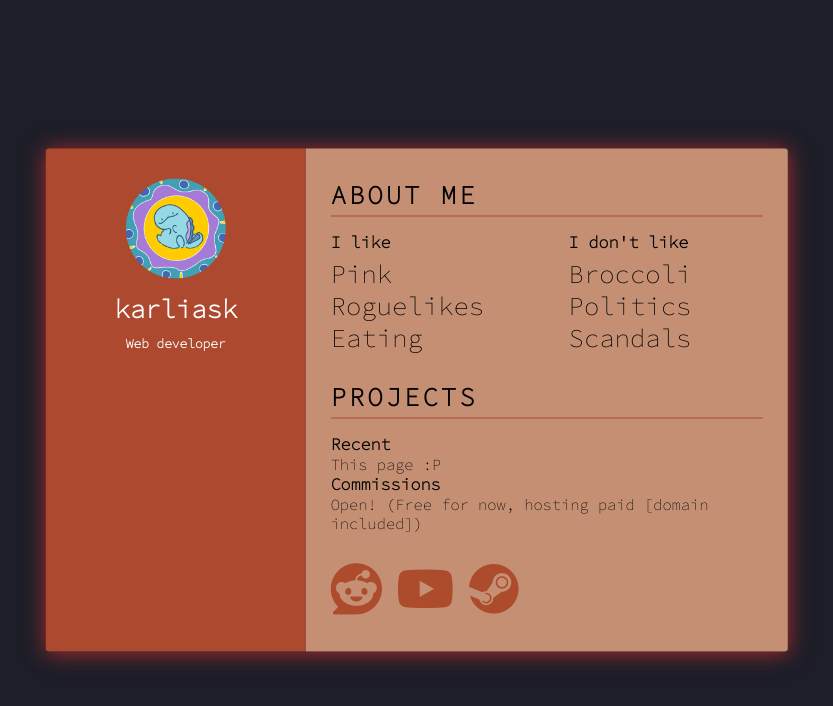
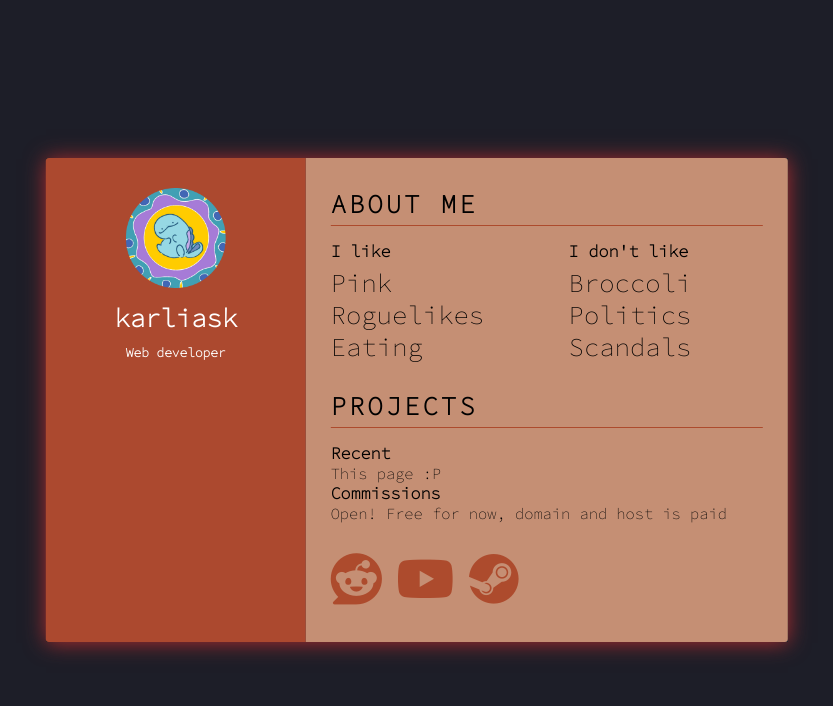
Before and after one commit to karliask/karliask, a plain HTML site: page index.html in a window 1280 px wide. Shown: the whole page, without its empty margins (223-1056 px from the left). Drawn offline with Linux system fonts and the light colour scheme.

Commit message:
Add files via upload

```diff
--- a/index.html
+++ b/index.html
@@ -46,7 +46,7 @@
                         </div>
                         <div class="data">
                         <h4 style="font-size:1.3vw">Commissions</h4>
-                            <p style="font-size:1.2vw">Open! (Free for now, hosting paid [domain included])</p>
+                            <p style="font-size:1.2vw">Open! Free for now, domain and host is paid</p>
                     </div>
                     </div>
                 </div>
```
